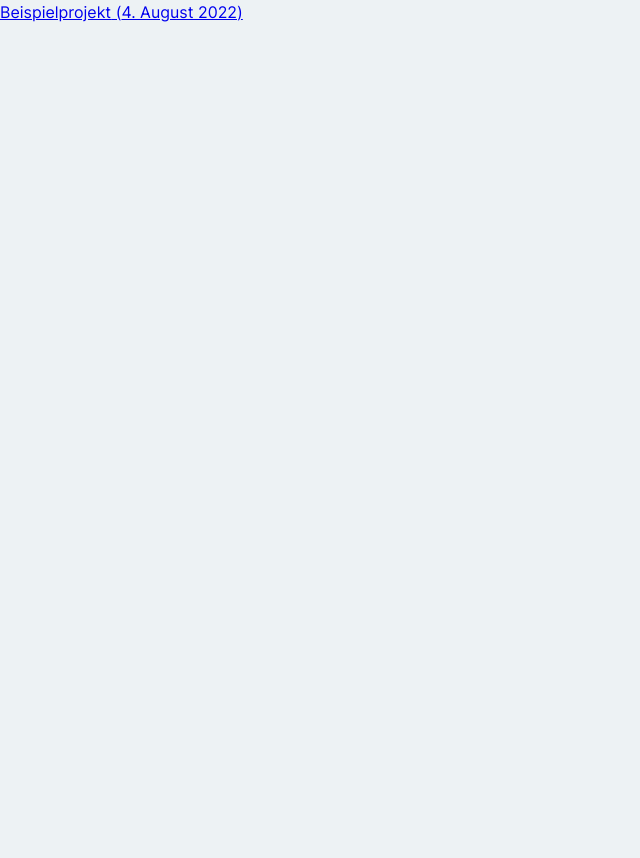
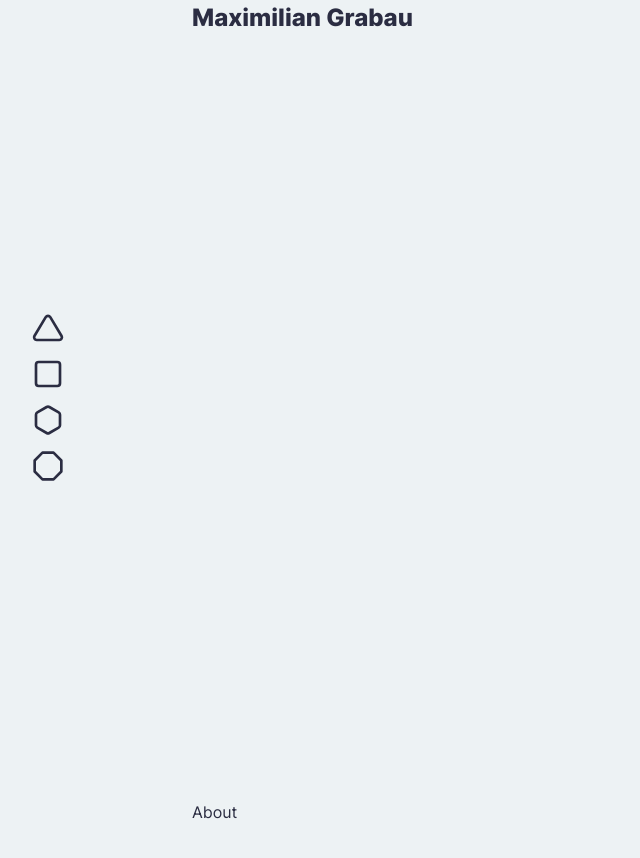
Before and after one commit to zeronacer/personal-website-old, a Gatsby site: page / in a window 1280 px wide. Shown: the top 858 px of the page, without its empty margins (0-640 px from the left). Before the commit the page ends 800 px from the top, so only its background shows below. Built offline with nearby package versions, Linux system fonts and the light colour scheme; Gatsby itself is replaced by a stand-in of ours.

Commit message:
Add basic page layout with styles, Add navigation component

```diff
--- /dev/null
+++ b/src/components/layout.js
@@ -0,0 +1,11 @@
+import React from 'react';
+import Navigation from './navigation';
+
+export default function Layout({ children }) {
+	return (
+		<div className='page-wrapper'>
+			<Navigation />
+			<main>{children}</main>
+		</div>
+	);
+}
--- /dev/null
+++ b/src/components/navigation.js
@@ -0,0 +1,72 @@
+import React from 'react';
+
+export default function Navigation() {
+	return (
+		<header>
+			<nav>
+				<ul className="navigation">
+					<li className="navItem">
+						<a href="#home" className="navLink">
+							<svg
+								viewBox="0 0 24 24"
+								stroke="currentColor"
+								stroke-width="2"
+								fill="none"
+								stroke-linecap="round"
+								stroke-linejoin="round"
+								class="css-i6dzq1"
+							>
+								<path d="M10.29 3.86L1.82 18a2 2 0 0 0 1.71 3h16.94a2 2 0 0 0 1.71-3L13.71 3.86a2 2 0 0 0-3.42 0z"></path>
+							</svg>
+						</a>
+					</li>
+					<li className="navItem">
+						<a href="#about" className="navLink">
+							<svg
+								viewBox="0 0 24 24"
+								stroke="currentColor"
+								stroke-width="2"
+								fill="none"
+								stroke-linecap="round"
+								stroke-linejoin="round"
+								class="css-i6dzq1"
+							>
+								<rect x="3" y="3" width="18" height="18" rx="2" ry="2"></rect>
+							</svg>
+						</a>
+					</li>
+					<li className="navItem">
+						<a href="#projects" className="navLink">
+							<svg
+								viewBox="0 0 24 24"
+								stroke="currentColor"
+								stroke-width="2"
+								fill="none"
+								stroke-linecap="round"
+								stroke-linejoin="round"
+								class="css-i6dzq1"
+							>
+								<path d="M21 16V8a2 2 0 0 0-1-1.73l-7-4a2 2 0 0 0-2 0l-7 4A2 2 0 0 0 3 8v8a2 2 0 0 0 1 1.73l7 4a2 2 0 0 0 2 0l7-4A2 2 0 0 0 21 16z"></path>
+							</svg>
+						</a>
+					</li>
+					<li className="navItem">
+						<a href="#contact" className="navLink">
+							<svg
+								viewBox="0 0 24 24"
+								stroke="currentColor"
+								stroke-width="2"
+								fill="none"
+								stroke-linecap="round"
+								stroke-linejoin="round"
+								class="css-i6dzq1"
+							>
+								<polygon points="7.86 2 16.14 2 22 7.86 22 16.14 16.14 22 7.86 22 2 16.14 2 7.86 7.86 2"></polygon>
+							</svg>
+						</a>
+					</li>
+				</ul>
+			</nav>
+		</header>
+	);
+}
--- a/src/pages/index.js
+++ b/src/pages/index.js
@@ -1,5 +1,6 @@
 import React from "react"
 import { graphql } from "gatsby"
+import Layout from "../components/layout"
 import ProjectLink from "../components/project-link"
 
 const IndexPage = ({
@@ -11,7 +12,24 @@ const IndexPage = ({
     .filter(edge => !!edge.node.frontmatter.date) // You can filter your posts based on some criteria
     .map(edge => <ProjectLink key={edge.node.id} project={edge.node} />)
 
-  return <div>{Projects}</div>
+  return (
+		<Layout>
+			<section id="home">
+				<div className="content">
+          <h1 className="">Maximilian Grabau</h1>
+        </div>
+			</section>
+			<section id="about">
+				<div class="content">About</div>
+			</section>
+			<section id="projects">
+				<div class="content">Projects{Projects}</div>
+			</section>
+			<section id="contact">
+				<div class="content">Contact</div>
+			</section>
+		</Layout>
+	);
 }
 
 export default IndexPage
--- /dev/null
+++ b/src/styles/components/navigation.scss
@@ -0,0 +1,43 @@
+header {
+    position: fixed;
+    top: 50%;
+    left: 0;
+    transform: translateY(-50%);
+	display: flex;
+	flex-direction: column;
+	justify-content: center;
+	align-items: center;
+	padding: 0 2rem;
+
+	nav {
+		ul.navigation {
+			list-style-type: none;
+			margin: 0;
+			padding: 0;
+
+			li.navItem {
+                &:not(:last-child) {
+                    margin-bottom: 0.5rem;
+                }
+
+				a.navLink {
+					color: $secondary;
+                    transition: color 300ms;
+
+                    svg {
+                        width: 2rem;
+                        height: 2rem;
+                    }
+
+                    &:hover, &:focus {
+                        color: $accent-dark;
+                    }
+
+					&.active {
+						color: $accent;
+					}
+				}
+			}
+		}
+	}
+}
--- a/src/styles/main.scss
+++ b/src/styles/main.scss
@@ -6,10 +6,21 @@
 @import "variables/colors";
 
 // Components
-
+@import "components/navigation";
 
 body {
-    @include font-inter(regular);
+    @include font-inter();
     background-color: $primary;
     color: $secondary;
+    width: 100vw;
+    overflow-x: hidden;
 }
+
+section {
+    min-height: 100vh;
+
+    .content {
+        max-width: 70vw;
+        margin: auto;
+    }
+}
--- a/src/styles/variables/_fonts.scss
+++ b/src/styles/variables/_fonts.scss
@@ -36,7 +36,8 @@
 			url('/static/fonts/inter-v12-latin-800.woff') format('woff'); /* Chrome 6+, Firefox 3.6+, IE 9+, Safari 5.1+ */
 }
 
-@mixin font-inter($weight: regular) {
+@mixin font-inter($weight: 400) {
     font-family: 'Inter', sans-serif;
     font-weight: $weight;
+	font-size: 16px;
 }
```
